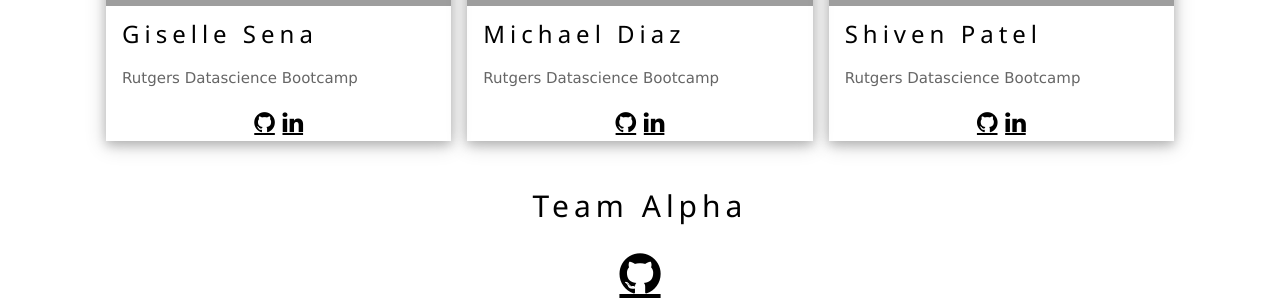
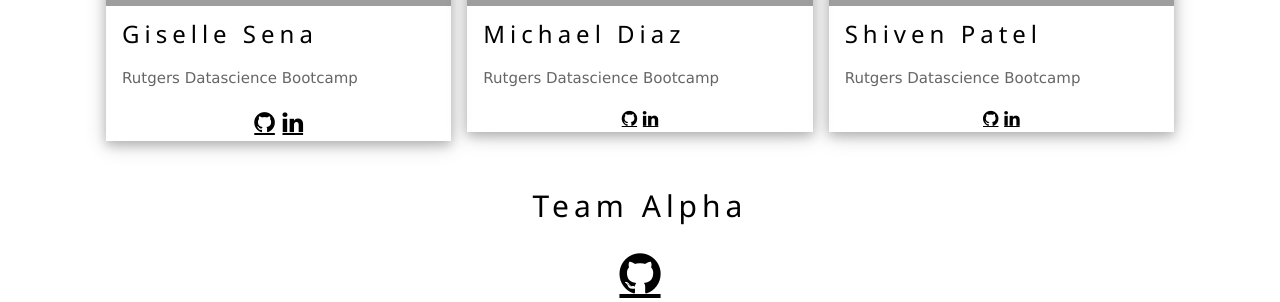
Before and after one commit to shiven91/DataScienceProject2, a Flask app: page / in a window 1280 px wide. Shown: the part 1913-2215 px from the top of the page. Run offline with Flask 2, Linux system fonts and the light colour scheme; some libraries are stand-ins or nearby versions; grey boxes are pictures that could not be loaded.

```diff
--- a/project2/templates/landingpage.html
+++ b/project2/templates/landingpage.html
@@ -95,7 +95,7 @@
                 <h3>Michael Diaz</h3>
                 <p class="w3-opacity">Rutgers Datascience Bootcamp</p>
                 <p></p>
-                <div class="w3-xlarge w3-center">
+                <div class="w3-large w3-center">
                     <a href="https://github.com/FutureGM" target="_blank" class="fa fa-github w3-hover-opacity"></a>
                     <a href="https://www.linkedin.com/in/michael-diaz-data-science/" target="_blank" class="fa fa-linkedin w3-hover-opacity"></a>
                 </div>
@@ -110,7 +110,7 @@
                 <h3>Shiven Patel</h3>
                 <p class="w3-opacity">Rutgers Datascience Bootcamp</p>
                 <p></p>
-                <div class="w3-xlarge w3-center">
+                <div class="w3-large w3-center">
                     <a href="https://github.com/shiven91" target="_blank" class="fa fa-github w3-hover-opacity"></a>
                     <a href="https://www.linkedin.com/in/shiven-patel-8734a8100/" target="_blank" class="fa fa-linkedin w3-hover-opacity"></a>
                 </div>
```
Also changed, not shown: 1 other file.
